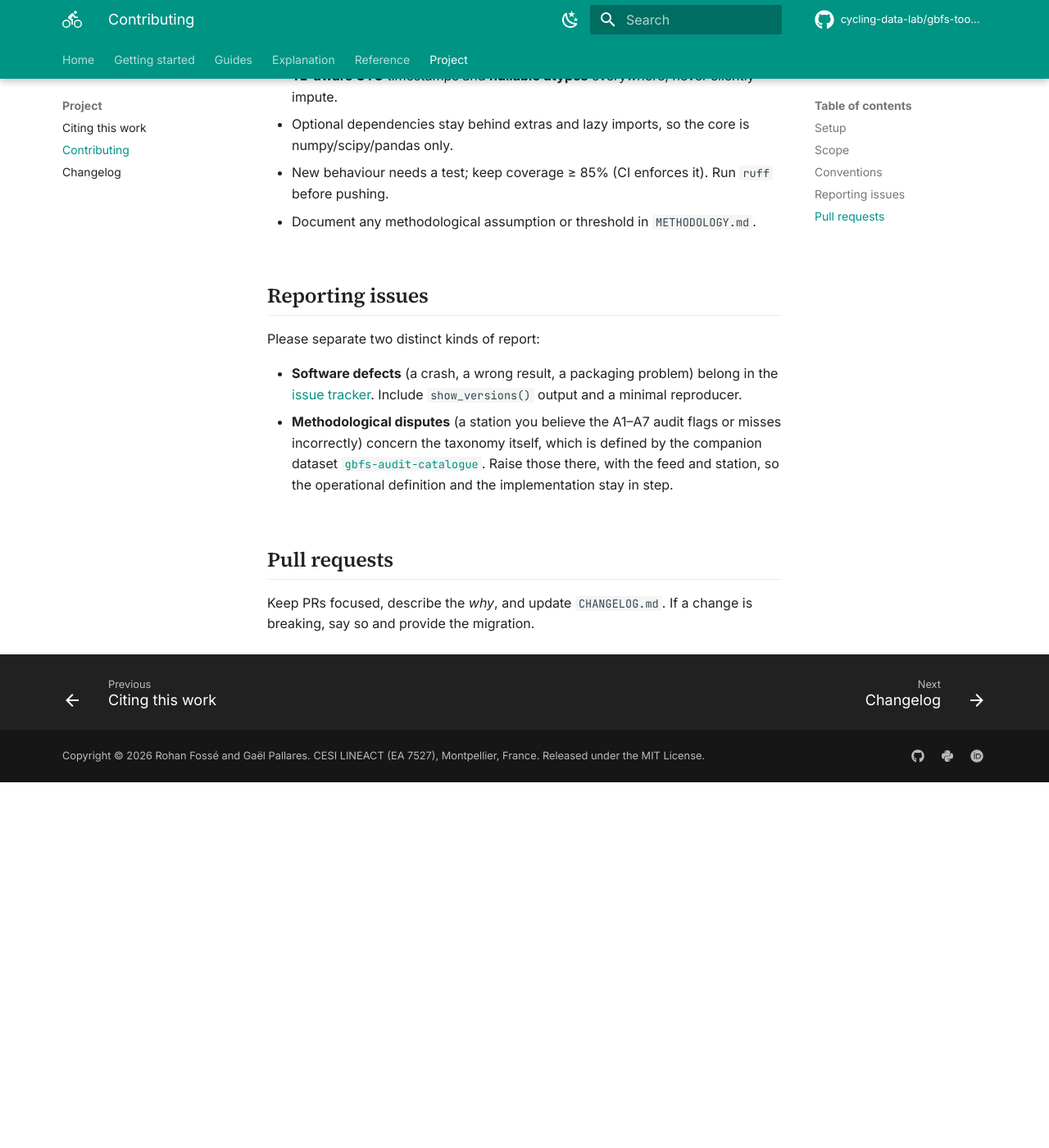
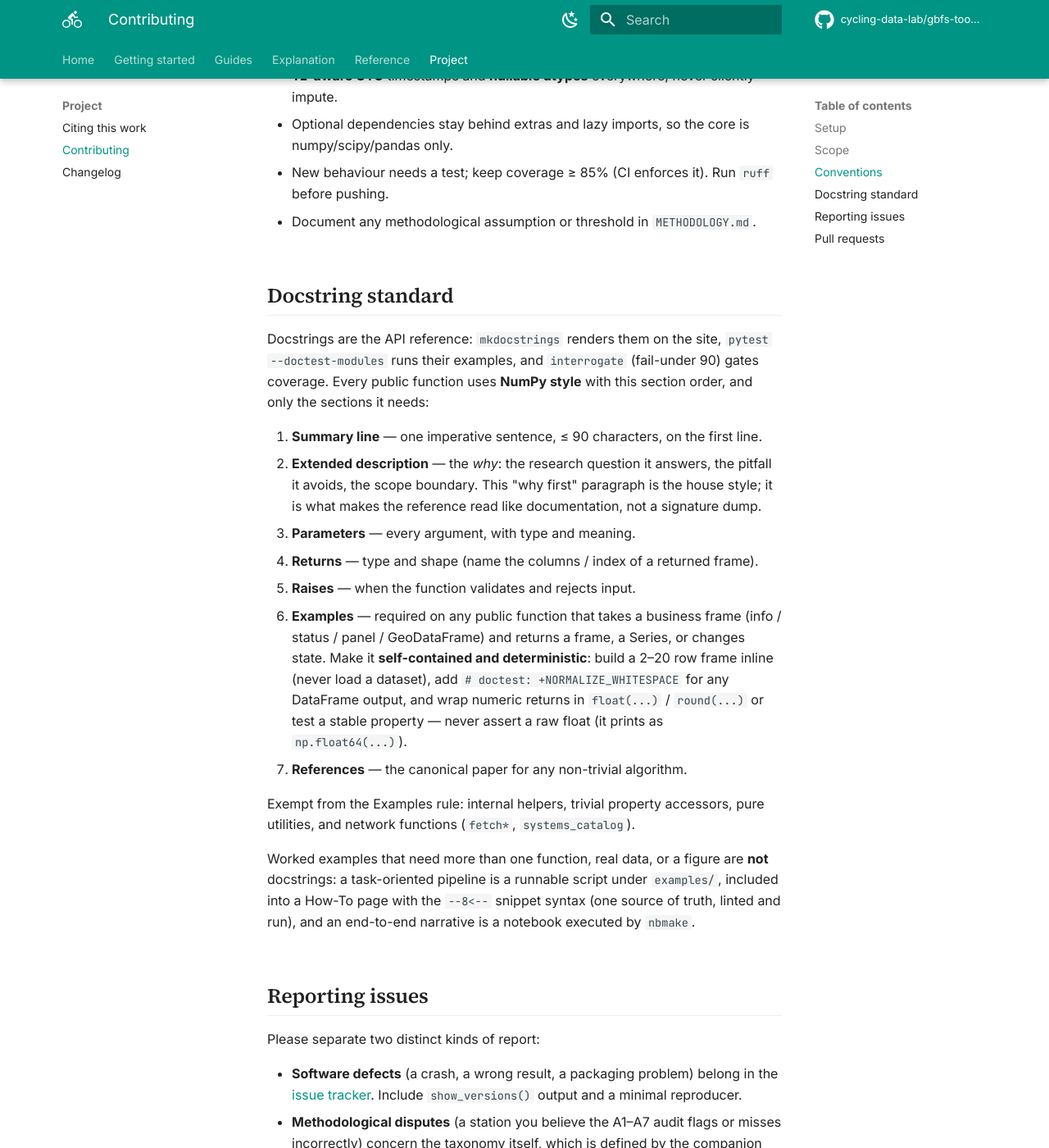
Before and after one commit to cycling-data-lab/gbfs-toolkit, an MkDocs documentation site: the page built from docs/contributing.md, in a window 1280 px wide and 1400 px high, scrolled down 870 px. Shown: the whole window at 82% size. Built offline with MkDocs 1.6.1 and Material for MkDocs 9.7.7, drawn with Linux system fonts in a browser that asks for light colours; comment, search, counter and statistics services are not loaded; before the commit the page ends 1824 px from its top, so only the background shows below that.

Commit message:
docs: professional function-reference standard + full-surface scenarios
Documentation standard (CONTRIBUTING): canonical NumPy section order, the
'why-first' house style, the Examples rule (self-contained, deterministic,
NORMALIZE_WHITESPACE + float()/round() guards), and the Diataxis split (doctests
= reference, examples/*.py How-To snippets, notebooks = tutorials).

Two new self-contained, CI-run scenario scripts covering the 1.5.0 surface the
existing four did not: 05_rigorous_audit (verdict, audit_sensitivity robustness,
flag_rate_ci bootstrap, FDR-controlled LISA) and 06_equity_rebalancing (Theil/
Palma, E2SFCA, Wasserstein rebalancing_tension, censored_time_ratio, block
bootstrap). Their How-To pages include the scripts via the --8<-- snippet syntax
(single source of truth, run by tests/test_examples.py).

Add the resampling and agreement modules to the API reference; strict mkdocs
build is clean. 237 tests, ruff/mypy/interrogate green.

```diff
--- a/CONTRIBUTING.md
+++ b/CONTRIBUTING.md
@@ -28,6 +28,36 @@ returns tidy `DataFrame`/`GeoDataFrame`; you bring the model and the map.
 - New behaviour needs a test; keep coverage ≥ 85% (CI enforces it). Run `ruff` before pushing.
 - Document any methodological assumption or threshold in `METHODOLOGY.md`.
 
+## Docstring standard
+
+Docstrings are the API reference: `mkdocstrings` renders them on the site, `pytest
+--doctest-modules` runs their examples, and `interrogate` (fail-under 90) gates
+coverage. Every public function uses **NumPy style** with this section order, and
+only the sections it needs:
+
+1. **Summary line** — one imperative sentence, ≤ 90 characters, on the first line.
+2. **Extended description** — the *why*: the research question it answers, the
+   pitfall it avoids, the scope boundary. This "why first" paragraph is the house
+   style; it is what makes the reference read like documentation, not a signature dump.
+3. **Parameters** — every argument, with type and meaning.
+4. **Returns** — type and shape (name the columns / index of a returned frame).
+5. **Raises** — when the function validates and rejects input.
+6. **Examples** — required on any public function that takes a business frame
+   (info / status / panel / GeoDataFrame) and returns a frame, a Series, or changes
+   state. Make it **self-contained and deterministic**: build a 2–20 row frame
+   inline (never load a dataset), add `# doctest: +NORMALIZE_WHITESPACE` for any
+   DataFrame output, and wrap numeric returns in `float(...)` / `round(...)` or test
+   a stable property — never assert a raw float (it prints as `np.float64(...)`).
+7. **References** — the canonical paper for any non-trivial algorithm.
+
+Exempt from the Examples rule: internal helpers, trivial property accessors, pure
+utilities, and network functions (`fetch*`, `systems_catalog`).
+
+Worked examples that need more than one function, real data, or a figure are
+**not** docstrings: a task-oriented pipeline is a runnable script under `examples/`,
+included into a How-To page with the `--8<--` snippet syntax (one source of truth,
+linted and run), and an end-to-end narrative is a notebook executed by `nbmake`.
+
 ## Reporting issues
 
 Please separate two distinct kinds of report:
--- a/mkdocs.yml
+++ b/mkdocs.yml
@@ -145,6 +145,8 @@ nav:
           - Collect a snapshot: examples/02-collect-a-snapshot.md
           - Analyse history: examples/03-analyze-history.md
           - Equity and coverage: examples/04-equity-and-coverage.md
+          - Rigorous audit (robustness, CIs, FDR): examples/05-rigorous-audit.md
+          - Equity, accessibility & rebalancing: examples/06-equity-rebalancing.md
   - Explanation:
       - Methodology: methodology.md
       - Glossary: glossary.md
```
Also changed, not shown: docs/api.md (+22 -0 lines), docs/examples.md (+5 -0 lines), docs/examples/05-rigorous-audit.md (added, +30 -0 lines), docs/examples/06-equity-rebalancing.md (added, +35 -0 lines), 3 other files.
